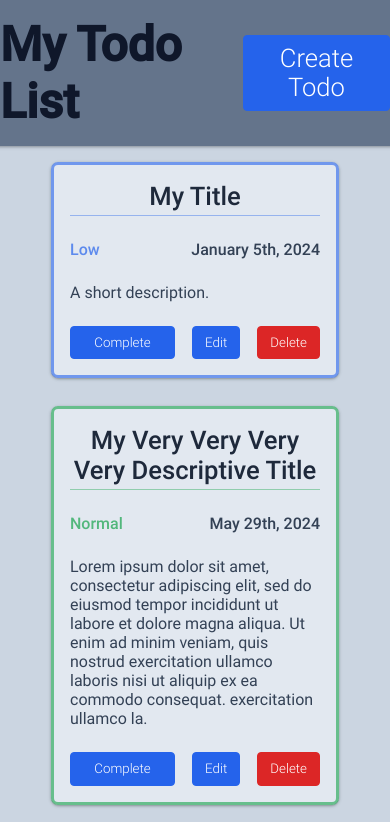
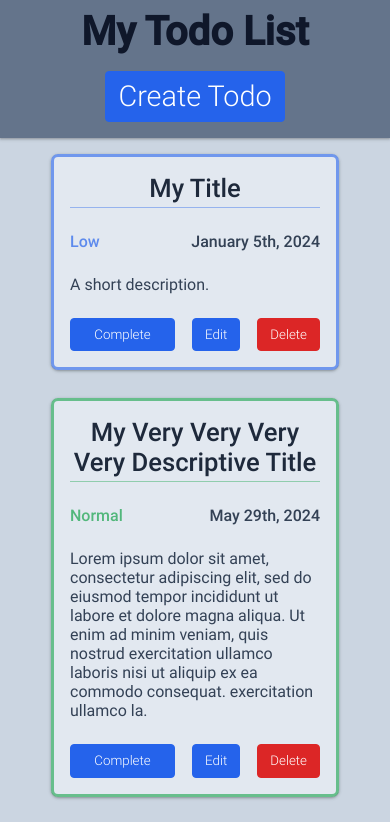
Before and after one commit to michael-f-portfolio/Todo-List, a website built with webpack: page src/index.html in a window 390 px wide. Shown: the top 822 px of the page. Built offline with nearby package versions, Linux system fonts and the light colour scheme.

Commit message:
added sticky header

```diff
--- a/src/styles/header.css
+++ b/src/styles/header.css
@@ -4,15 +4,35 @@ header {
     justify-content: space-evenly;
     width: 100%;
     background-color: var(--primary-background);
-    padding: 16px;
+    position: sticky;
+    top: 0;
+    z-index: 99;
     box-shadow: rgba(60, 64, 67, 0.3) 0px 1px 2px 0px,
                 rgba(60, 64, 67, 0.15) 0px 1px 3px 1px;
 }
 
 header h1 {
+    font-family: "Roboto-500";
     font-size: 3rem;
+    padding: 8px;
 }
 
 header button {
     font-size: 1.6rem;
+    margin: 8px;
 }
+
+@media screen and (max-width: 619px){
+    header {
+        flex-direction: column;
+    }
+
+    header h1 {
+        font-size: 2.5rem;
+    }
+
+    header button {
+        font-size: 1.8rem;
+        margin-bottom: 16px;
+    }
+}
```
